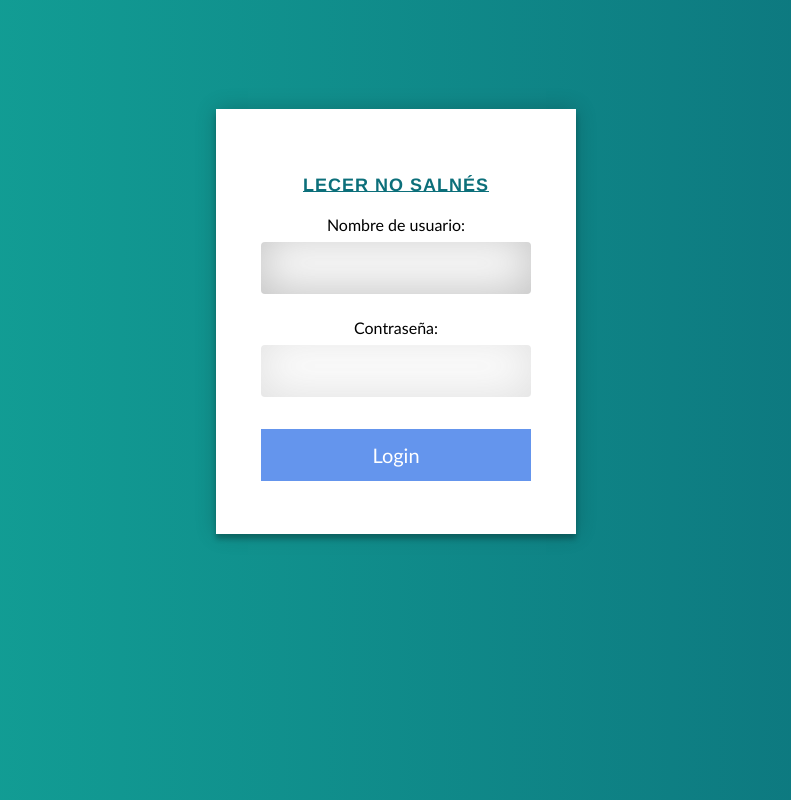
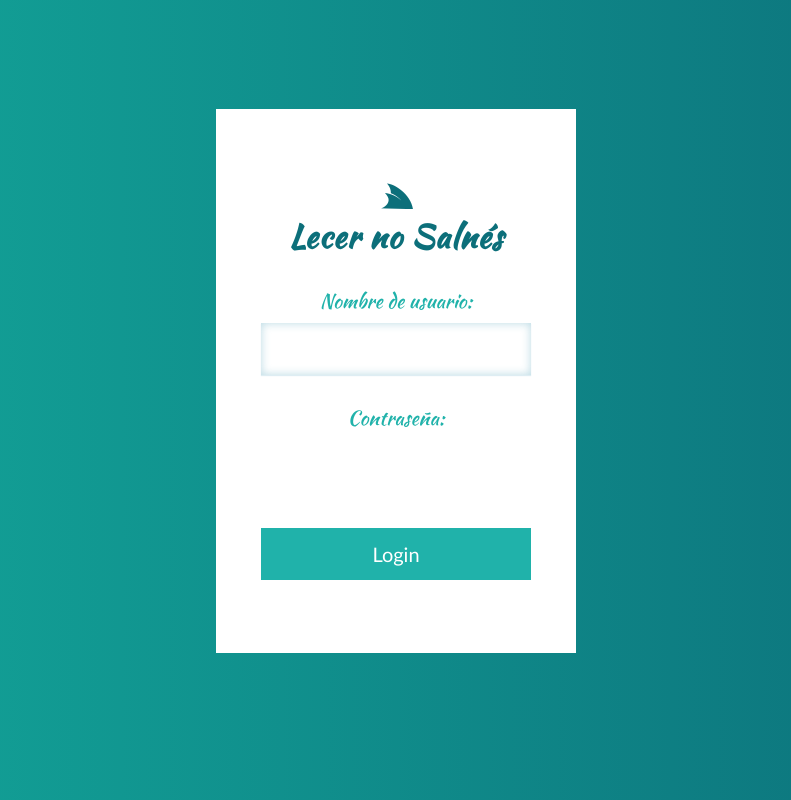
Before and after one commit to araceli24/LeisureTime, a Django app: page /accounts/login/ in a window 1280 px wide. Shown: the whole page, without its empty margins (244-1035 px from the left). Run offline with Django 3.2, Linux system fonts and the light colour scheme; some libraries are stand-ins or nearby versions.

Commit message:
Update styles

```diff
--- a/core/templates/core/event_list_expired.html
+++ b/core/templates/core/event_list_expired.html
@@ -1,7 +1,7 @@
 {% extends 'core/base.html' %} {% block content %}
 <div class="container">
 <div class="row">
-  <div class="col-lg-12 col-md-12 col-sm-12 col-xs-18">
+  <div class="col-lg-12 col-md-12 col-sm-12 col-xs-12">
 
       <h2 id="expired">Te has perdido...</h2>
 
--- a/core/templates/registration/login.html
+++ b/core/templates/registration/login.html
@@ -1,9 +1,15 @@
-
-
+<div class="col-12">
+    <div class="wrapper fadeInDown">
+        <div id="formContent">
             <div class="login">
                 <div class="form">
 
-        <h2><a href="/">LECER NO SALNÉS</a></h2>
+                    <h2 id="login">
+                        <span class="fab fa-servicestack"></span>
+                        <br>
+                        <a href="/" id="login">Lecer no Salnés</a>
+
+                    </h2>
 
                     <form method="post">
                         {% csrf_token %} {{ form.as_p }}
@@ -13,7 +19,21 @@
 
 
                     <style>
+                        #login {
 
+
+                            font-family: 'Kaushan Script', cursive;
+                            color: rgb(12, 111, 122);
+                            font-size: 2rem;
+
+                        }
+
+                        #login a {
+
+
+                            text-decoration: none;
+
+                        }
 
 
                         .container {
@@ -22,43 +42,20 @@
                             max-width: 300px;
                             margin: 0 auto;
                         }
-.container:before, .container:after {
-  content: "";
-  display: block;
-  clear: both;
-}
-.container .info {
-  margin: 50px auto;
-  text-align: center;
-}
-.container .info h1 {
-  margin: 0 0 15px;
-  padding: 0;
-  font-size: 36px;
-  font-weight: 300;
-  color: #1a1a1a;
-}
-.container .info span {
-  color: #4d4d4d;
-  font-size: 12px;
-}
-.container .info span a {
-  color: #000000;
-  text-decoration: none;
-}
-.container .info span .fa {
-  color: #EF3B3A;
-}
+
+
                         body {
-  background: rgb(12, 111, 122); /* fallback for old browsers */
-  background: -webkit-linear-gradient(right, rgb(12, 111, 122),#13a79a);
+                            background: rgb(12, 111, 122);
+                            /* fallback for old browsers */
+                            background: -webkit-linear-gradient(right, rgb(12, 111, 122), #13a79a);
                             background: -moz-linear-gradient(right, rgb(12, 111, 122), #13a79a);
                             background: -o-linear-gradient(right, rgb(12, 111, 122), #13a79a);
                             background: linear-gradient(to left, rgb(12, 111, 122), #13a79a);
-  font-family: "Roboto", sans-serif;
+
                             -webkit-font-smoothing: antialiased;
                             -moz-osx-font-smoothing: grayscale;
                         }
+
                         .form {
 
                             position: relative;
@@ -68,40 +65,30 @@ body {
                             margin: 0 auto 100px;
                             padding: 45px;
                             text-align: center;
-  box-shadow: 0 0 20px 0 rgba(0, 0, 0, 0.2), 0 5px 5px 0 rgba(0, 0, 0, 0.24);
-            /* width: 100%;
-            height: 100%;
-            font-family: 'Open Sans', sans-serif;
-            background: #638bca; */
-            /* background: -moz-radial-gradient(0% 100%, ellipse cover, rgba(104, 128, 138, .4) 10%, rgba(138, 114, 76, 0) 40%), -moz-linear-gradient(top, rgba(57, 173, 219, .25) 0%, rgba(42, 60, 87, .4) 100%), -moz-linear-gradient(-45deg, #670d10 0%, #092756 100%);
-            background: -webkit-radial-gradient(0% 100%, ellipse cover, rgba(104, 128, 138, .4) 10%, rgba(138, 114, 76, 0) 40%), -webkit-linear-gradient(top, rgba(57, 173, 219, .25) 0%, rgba(42, 60, 87, .4) 100%), -webkit-linear-gradient(-45deg, #670d10 0%, #092756 100%);
-            background: -o-radial-gradient(0% 100%, ellipse cover, rgba(104, 128, 138, .4) 10%, rgba(138, 114, 76, 0) 40%), -o-linear-gradient(top, rgba(57, 173, 219, .25) 0%, rgba(42, 60, 87, .4) 100%), -o-linear-gradient(-45deg, #670d10 0%, #092756 100%);
-            background: -ms-radial-gradient(0% 100%, ellipse cover, rgba(104, 128, 138, .4) 10%, rgba(138, 114, 76, 0) 40%), -ms-linear-gradient(top, rgba(57, 173, 219, .25) 0%, rgba(42, 60, 87, .4) 100%), -ms-linear-gradient(-45deg, #670d10 0%, #092756 100%);
-            background: -webkit-radial-gradient(0% 100%, ellipse cover, rgba(104, 128, 138, .4) 10%, rgba(138, 114, 76, 0) 40%), linear-gradient(to bottom, rgba(57, 173, 219, .25) 0%, rgba(42, 60, 87, .4) 100%), linear-gradient(135deg, #670d10 0%, #092756 100%);
-            filter: progid:DXImageTransform.Microsoft.gradient( startColorstr='#3E1D6D', endColorstr='#092756', GradientType=1); */
+                            box-shadow: rgba(0, 0, 0, 0.24);
+                            border: 1px;
+                            font-size: 20px;
+
+                            font-family: 'Kaushan Script', cursive;
+                            color: lightseagreen;
+
                         }
 
 
-        #myBtn{
-            background-color: cornflowerblue;
+                        #myBtn {
+                            background-color: lightseagreen;
                             color: #fff;
                         }
 
                         .login {
 
-            /* position: absolute;
-            top: 50%;
-            left: 50%;
-            margin: -150px 0 0 -150px;
-            width: 300px;
-            height: 300px; */
 
                             width: 360px;
                             padding: 8% 0 0;
                             margin: auto;
                         }
 
-        .login h2 a{
+                        .login h2 a {
                             font-family: 'Franklin Gothic Medium', 'Arial Narrow', Arial, sans-serif;
                             color: rgb(12, 111, 122);
                             font-size: large;
@@ -116,16 +103,16 @@ body {
                         input {
                             width: 100%;
                             margin-bottom: 10px;
-            background: rgba(0, 0, 0, 0.3);
-            border: none;
-            outline: none;
+
+
+
                             padding: 10px;
                             font-size: 13px;
-            color: #092756;
-            text-shadow: 1px 1px 1px rgba(0, 0, 0, 0.3);
-            border: 1px solid rgba(0, 0, 0, 0.3);
-            border-radius: 4px;
-            box-shadow: inset 0 -5px 45px rgba(100, 100, 100, 0.2), 0 1px 1px rgba(255, 255, 255, 0.2);
+                            color: rgb(12, 111, 122);
+
+                            border: 1px #000000;
+
+
                             -webkit-transition: box-shadow .5s ease;
                             -moz-transition: box-shadow .5s ease;
                             -o-transition: box-shadow .5s ease;
@@ -134,16 +121,10 @@ body {
                         }
 
                         input:focus {
-            box-shadow: inset 0 -5px 45px rgba(100, 100, 100, 0.4), 0 1px 1px rgba(255, 255, 255, 0.2);
+                            box-shadow: inset 0 0px 10px rgba(80, 161, 185, 0.4), 0 1px 1px rgba(89, 163, 192, 0.2);
                         }
 
 
-        form {
-            border: none;
-
-            margin: auto;
-            font-family: 'Gill Sans', 'Gill Sans MT', Calibri, 'Trebuchet MS', sans-serif;
-        }
 
                         input[type=text],
                         input[type=password],
@@ -163,6 +144,135 @@ body {
                         button:hover {
                             opacity: 0.8;
                         }
+
+
+                        /* ANIMATIONS */
+
+                        /* Simple CSS3 Fade-in-down Animation */
+
+                        .fadeInDown {
+                            -webkit-animation-name: fadeInDown;
+                            animation-name: fadeInDown;
+                            -webkit-animation-duration: 1s;
+                            animation-duration: 1s;
+                            -webkit-animation-fill-mode: both;
+                            animation-fill-mode: both;
+                        }
+
+                        @-webkit-keyframes fadeInDown {
+                            0% {
+                                opacity: 0;
+                                -webkit-transform: translate3d(0, -100%, 0);
+                                transform: translate3d(0, -100%, 0);
+                            }
+                            100% {
+                                opacity: 1;
+                                -webkit-transform: none;
+                                transform: none;
+                            }
+                        }
+
+                        @keyframes fadeInDown {
+                            0% {
+                                opacity: 0;
+                                -webkit-transform: translate3d(0, -100%, 0);
+                                transform: translate3d(0, -100%, 0);
+                            }
+                            100% {
+                                opacity: 1;
+                                -webkit-transform: none;
+                                transform: none;
+                            }
+                        }
+
+                        /* Simple CSS3 Fade-in Animation */
+
+                        @-webkit-keyframes fadeIn {
+                            from {
+                                opacity: 0;
+                            }
+                            to {
+                                opacity: 1;
+                            }
+                        }
+
+                        @-moz-keyframes fadeIn {
+                            from {
+                                opacity: 0;
+                            }
+                            to {
+                                opacity: 1;
+                            }
+                        }
+
+                        @keyframes fadeIn {
+                            from {
+                                opacity: 0;
+                            }
+                            to {
+                                opacity: 1;
+                            }
+                        }
+
+                        .fadeIn {
+                            opacity: 0;
+                            -webkit-animation: fadeIn ease-in 1;
+                            -moz-animation: fadeIn ease-in 1;
+                            animation: fadeIn ease-in 1;
+
+                            -webkit-animation-fill-mode: forwards;
+                            -moz-animation-fill-mode: forwards;
+                            animation-fill-mode: forwards;
+
+                            -webkit-animation-duration: 1s;
+                            -moz-animation-duration: 1s;
+                            animation-duration: 1s;
+                        }
+
+                        .fadeIn.first {
+                            -webkit-animation-delay: 0.4s;
+                            -moz-animation-delay: 0.4s;
+                            animation-delay: 0.4s;
+                        }
+
+                        .fadeIn.second {
+                            -webkit-animation-delay: 0.6s;
+                            -moz-animation-delay: 0.6s;
+                            animation-delay: 0.6s;
+                        }
+
+                        .fadeIn.third {
+                            -webkit-animation-delay: 0.8s;
+                            -moz-animation-delay: 0.8s;
+                            animation-delay: 0.8s;
+                        }
+
+                        .fadeIn.fourth {
+                            -webkit-animation-delay: 1s;
+                            -moz-animation-delay: 1s;
+                            animation-delay: 1s;
+                        }
+
+
+
+
+
+                        /* OTHERS */
+
+                        *:focus {
+                            outline: none;
+                        }
+
+                        #icon {
+                            width: 60%;
+                        }
                     </style>
+                    <link rel="stylesheet" href="https://use.fontawesome.com/releases/v5.0.13/css/all.css" integrity="sha384-DNOHZ68U8hZfKXOrtjWvjxusGo9WQnrNx2sqG0tfsghAvtVlRW3tvkXWZh58N9jp"
+                        crossorigin="anonymous">
+                    <link href="https://fonts.googleapis.com/css?family=Cookie|Kaushan+Script|Lobster+Two|Pacifico|Satisfy" rel="stylesheet">
+
                 </div>
             </div>
+        </div>
+    </div>
+</div>
```
Also changed, not shown: core/templates/core/event_detail.html (+74 -25 lines), static/css/style.css (+26 -1 lines). Lines whose indentation alone changed are shown as unchanged.
